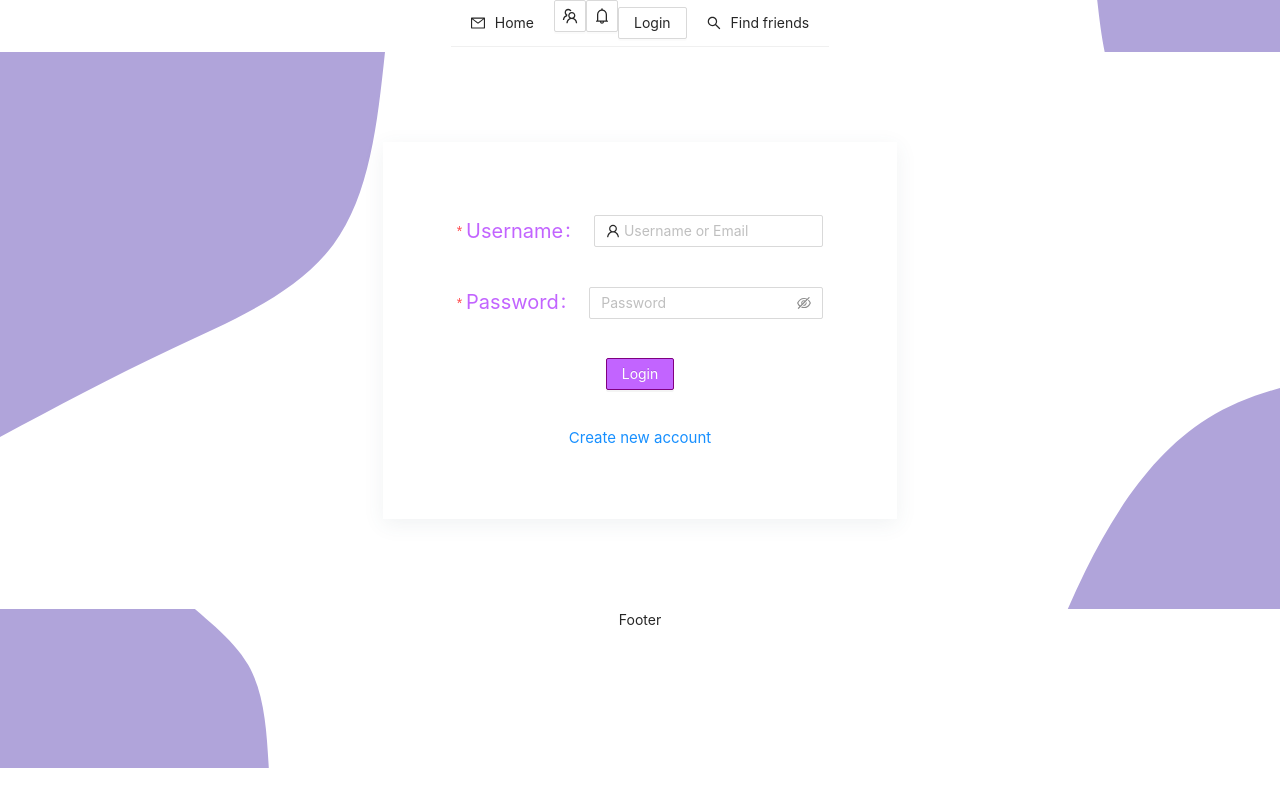
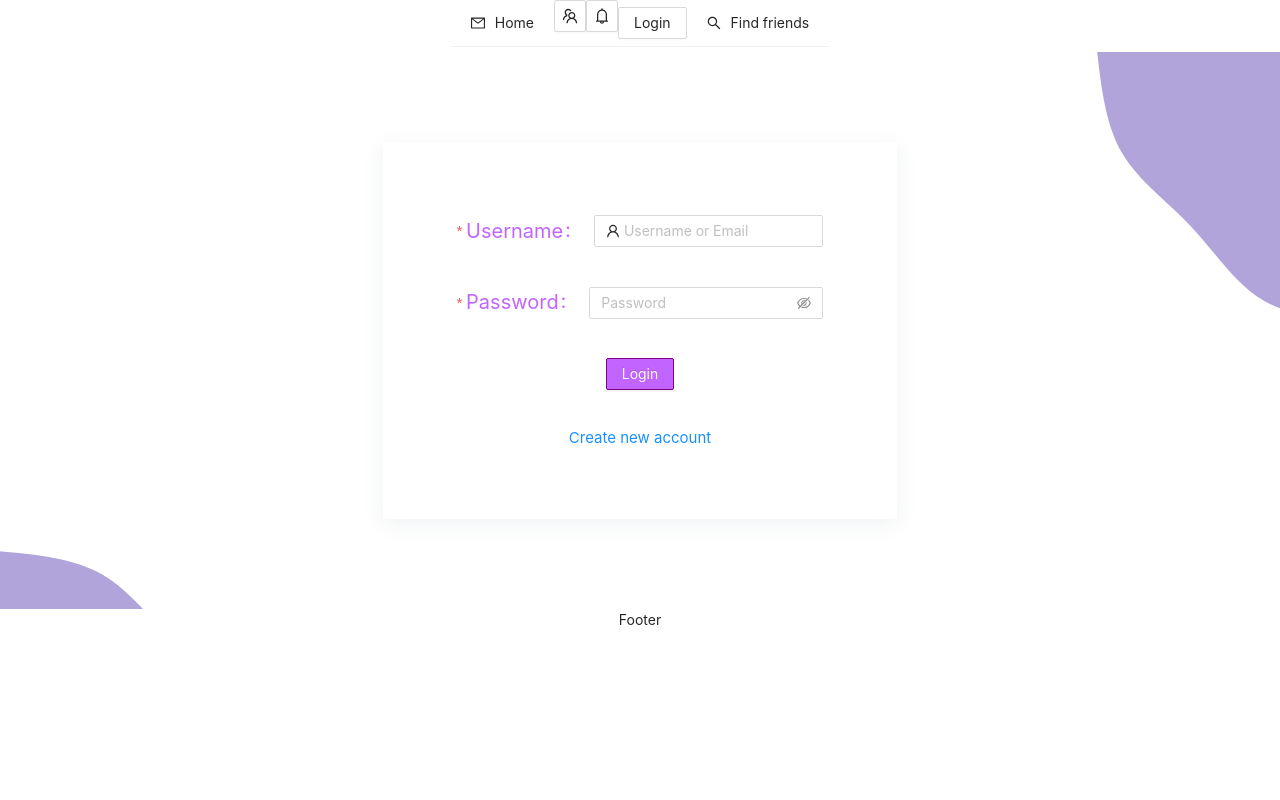
Before and after one commit to Akanksha-Pant/Collaborative_shopping, a React (Create React App) app in the folder belleza-frontend/: page /login in a window 1280 px wide. Built offline with nearby package versions, Linux system fonts and the light colour scheme.

Commit message:
Added css to find friends page

```diff
--- a/belleza-frontend/src/pages/findFriend/FindFriend.js
+++ b/belleza-frontend/src/pages/findFriend/FindFriend.js
@@ -26,6 +26,7 @@ function FindFriend() {
           .then((res) => setResultUsers(res.data));
     }
     return (
+      <div className="main">
       <div className="FindFriend">
 
       <div className="anim">
@@ -45,6 +46,7 @@ function FindFriend() {
             )}
          />
       </div>
+      </div>
     );
   }
 
--- a/belleza-frontend/src/pages/findFriend/findfriend.css
+++ b/belleza-frontend/src/pages/findFriend/findfriend.css
@@ -1,6 +1,8 @@
-body{
+.main{
   background-image: url("ff-bg.svg");
   background-repeat: no-repeat;
+  width: 100%;
+  height: 100%;
 }
 .FindFriend {
 
```
